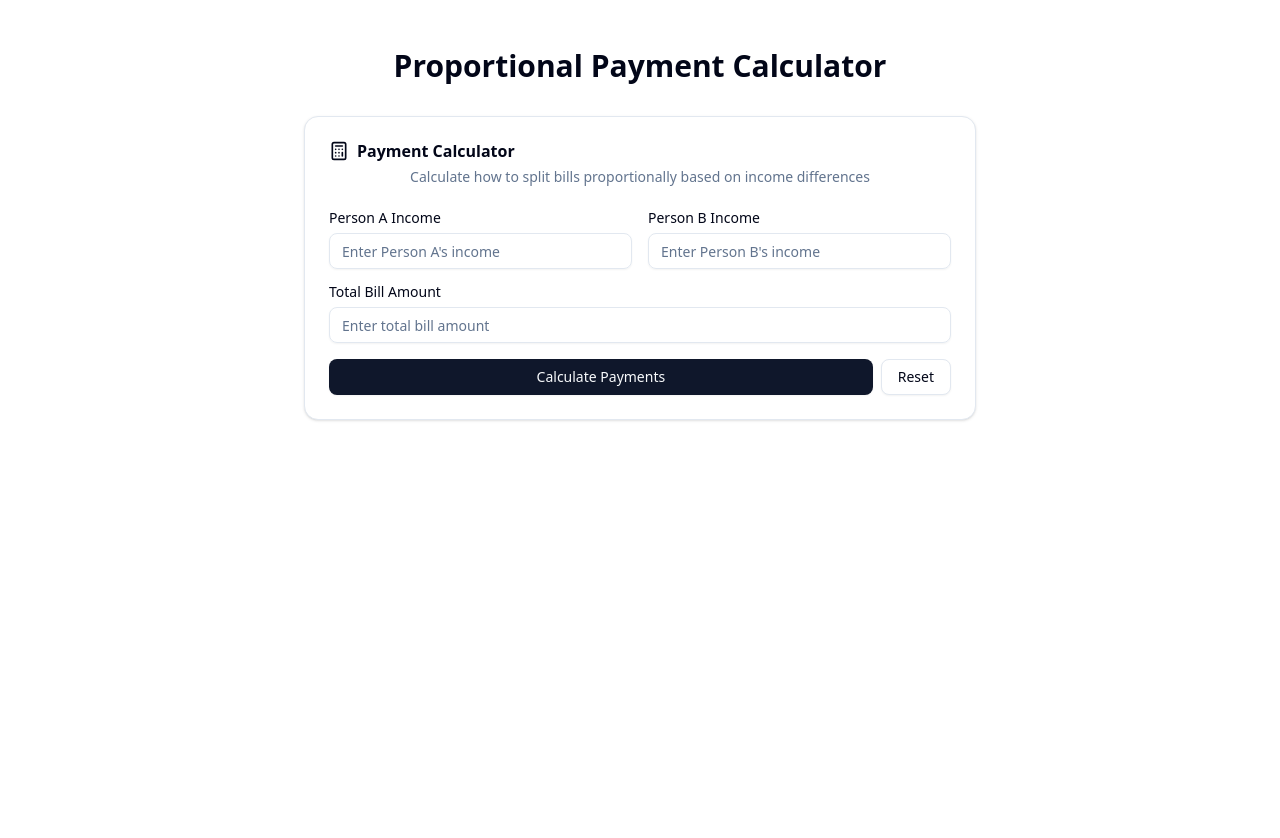
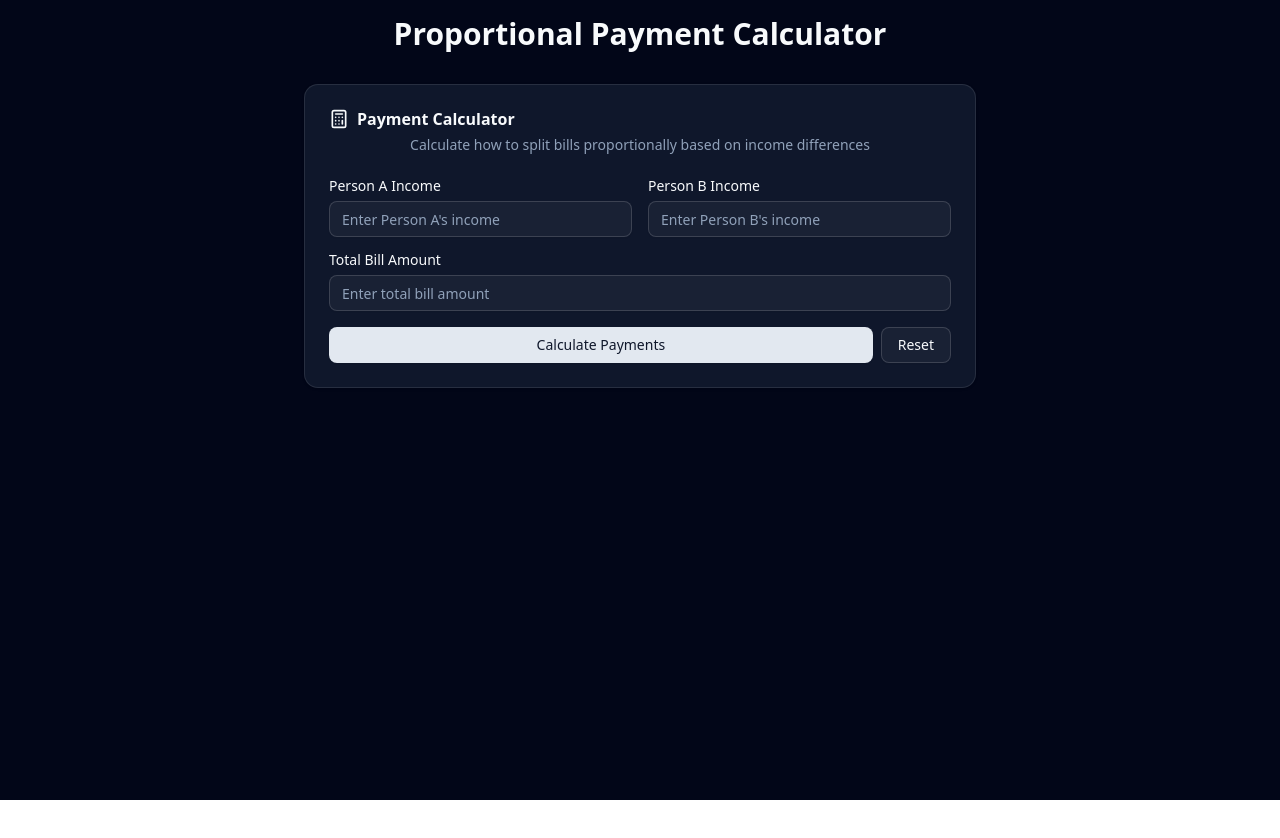
Before and after one commit to DSalischiker/proportional-payment-calculator, a React (Vite) app: page / in a window 1280 px wide. Shown: the top 838 px of the page. After the commit the page ends 800 px from the top, so only its background shows below. Built offline with nearby package versions, Linux system fonts and the light colour scheme.

Commit message:
style: enhance layout and apply CSS reset for consistent styling

```diff
--- a/src/App.tsx
+++ b/src/App.tsx
@@ -3,8 +3,8 @@ import './App.css'
 
 function App() {
   return (
-    <div className="min-h-screen bg-background p-4">
-      <div className="container mx-auto max-w-2xl">
+    <div className="dark min-h-screen w-full max-w-full overflow-x-hidden bg-background p-4">
+      <div className="w-full max-w-2xl mx-auto">
         <h1 className="text-3xl font-bold text-center mb-8 text-foreground">
           Proportional Payment Calculator
         </h1>
--- a/src/index.css
+++ b/src/index.css
@@ -111,10 +111,247 @@
 }
 
 @layer base {
+  /* CSS Reset */
+  *,
+  *::before,
+  *::after {
+    box-sizing: border-box;
+    margin: 0;
+    padding: 0;
+  }
+
+  html {
+    font-family: system-ui, -apple-system, 'Segoe UI', Roboto, Helvetica, Arial, sans-serif, 'Apple Color Emoji', 'Segoe UI Emoji';
+    line-height: 1.5;
+    -webkit-text-size-adjust: 100%;
+    -moz-tab-size: 4;
+    tab-size: 4;
+    height: 100%;
+    width: 100%;
+    overflow-x: hidden;
+  }
+
+  body {
+    line-height: inherit;
+    margin: 0;
+    height: 100%;
+    width: 100%;
+    overflow-x: hidden;
+  }
+
+  hr {
+    height: 0;
+    color: inherit;
+    border-top-width: 1px;
+  }
+
+  abbr:where([title]) {
+    text-decoration: underline dotted;
+  }
+
+  h1,
+  h2,
+  h3,
+  h4,
+  h5,
+  h6 {
+    font-size: inherit;
+    font-weight: inherit;
+  }
+
+  a {
+    color: inherit;
+    text-decoration: inherit;
+  }
+
+  b,
+  strong {
+    font-weight: bolder;
+  }
+
+  code,
+  kbd,
+  samp,
+  pre {
+    font-family: ui-monospace, SFMono-Regular, 'Cascadia Code', 'Roboto Mono', Consolas, 'Courier New', monospace;
+    font-size: 1em;
+  }
+
+  small {
+    font-size: 80%;
+  }
+
+  sub,
+  sup {
+    font-size: 75%;
+    line-height: 0;
+    position: relative;
+    vertical-align: baseline;
+  }
+
+  sub {
+    bottom: -0.25em;
+  }
+
+  sup {
+    top: -0.5em;
+  }
+
+  table {
+    text-indent: 0;
+    border-color: inherit;
+    border-collapse: collapse;
+  }
+
+  button,
+  input,
+  optgroup,
+  select,
+  textarea {
+    font-family: inherit;
+    font-size: 100%;
+    font-weight: inherit;
+    line-height: inherit;
+    color: inherit;
+    margin: 0;
+    padding: 0;
+  }
+
+  button,
+  select {
+    text-transform: none;
+  }
+
+  button,
+  [type='button'],
+  [type='reset'],
+  [type='submit'] {
+    -webkit-appearance: button;
+    appearance: button;
+    background-color: transparent;
+    background-image: none;
+  }
+
+  :-moz-focusring {
+    outline: auto;
+  }
+
+  :-moz-ui-invalid {
+    box-shadow: none;
+  }
+
+  progress {
+    vertical-align: baseline;
+  }
+
+  ::-webkit-inner-spin-button,
+  ::-webkit-outer-spin-button {
+    height: auto;
+  }
+
+  [type='search'] {
+    -webkit-appearance: textfield;
+    appearance: textfield;
+    outline-offset: -2px;
+  }
+
+  ::-webkit-search-decoration {
+    -webkit-appearance: none;
+  }
+
+  ::-webkit-file-upload-button {
+    -webkit-appearance: button;
+    font: inherit;
+  }
+
+  summary {
+    display: list-item;
+  }
+
+  blockquote,
+  dl,
+  dd,
+  h1,
+  h2,
+  h3,
+  h4,
+  h5,
+  h6,
+  hr,
+  figure,
+  p,
+  pre {
+    margin: 0;
+  }
+
+  fieldset {
+    margin: 0;
+    padding: 0;
+  }
+
+  legend {
+    padding: 0;
+  }
+
+  ol,
+  ul,
+  menu {
+    list-style: none;
+    margin: 0;
+    padding: 0;
+  }
+
+  textarea {
+    resize: vertical;
+  }
+
+  input::placeholder,
+  textarea::placeholder {
+    opacity: 1;
+    color: theme('colors.gray.400');
+  }
+
+  button,
+  [role="button"] {
+    cursor: pointer;
+  }
+
+  :disabled {
+    cursor: default;
+  }
+
+  img,
+  svg,
+  video,
+  canvas,
+  audio,
+  iframe,
+  embed,
+  object {
+    display: block;
+  }
+
+  img,
+  video {
+    max-width: 100%;
+    height: auto;
+  }
+
+  [hidden] {
+    display: none;
+  }
+
+  /* Tailwind overrides */
   * {
     @apply border-border outline-ring/50;
+
   }
   body {
     @apply bg-background text-foreground;
   }
+
+  #root {
+    padding: 0 !important;
+    max-width: none !important;
+  }
 }
```
